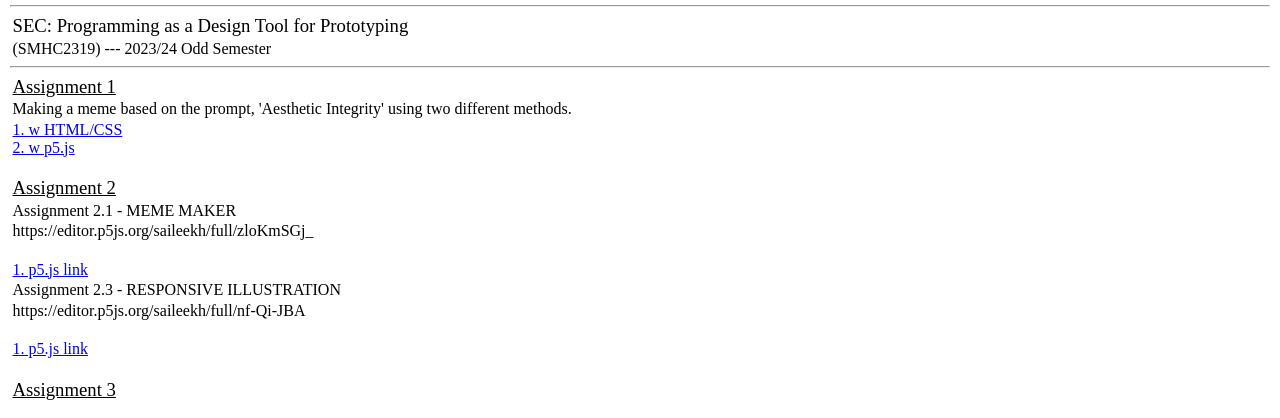
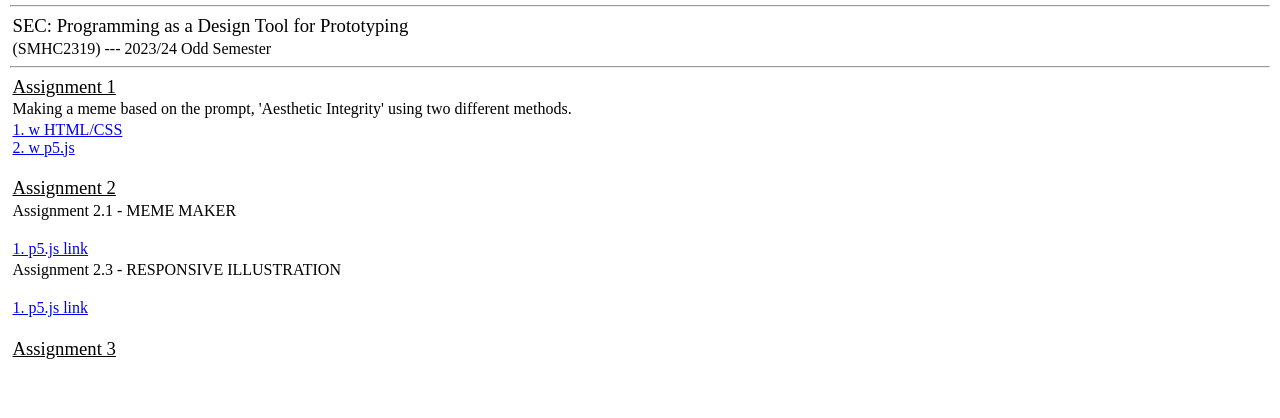
Before and after one commit to sailaah/sailaah.github.io, a plain HTML site: page index.html in a window 1280 px wide. Shown: the part 73-491 px from the top of the page. Drawn offline with Linux system fonts and the light colour scheme.

Commit message:
Update index.html

```diff
--- a/index.html
+++ b/index.html
@@ -51,13 +51,10 @@
     <!-- A2 Details -->
     <h3><u>Assignment 2</u></h3>
     <p>Assignment 2.1 - MEME MAKER</p>
-    <p>https://editor.p5js.org/saileekh/full/zloKmSGj_</p>
     <br>
     <a href="https://editor.p5js.org/saileekh/full/zloKmSGj_"> 1. p5.js link </a>
 
-
      <p>Assignment 2.3 - RESPONSIVE ILLUSTRATION</p>
-    <p>https://editor.p5js.org/saileekh/full/nf-Qi-JBA</p>
     <br>
     <a href="https://editor.p5js.org/saileekh/full/nf-Qi-JBA"> 1. p5.js link </a>
     <br>
```
